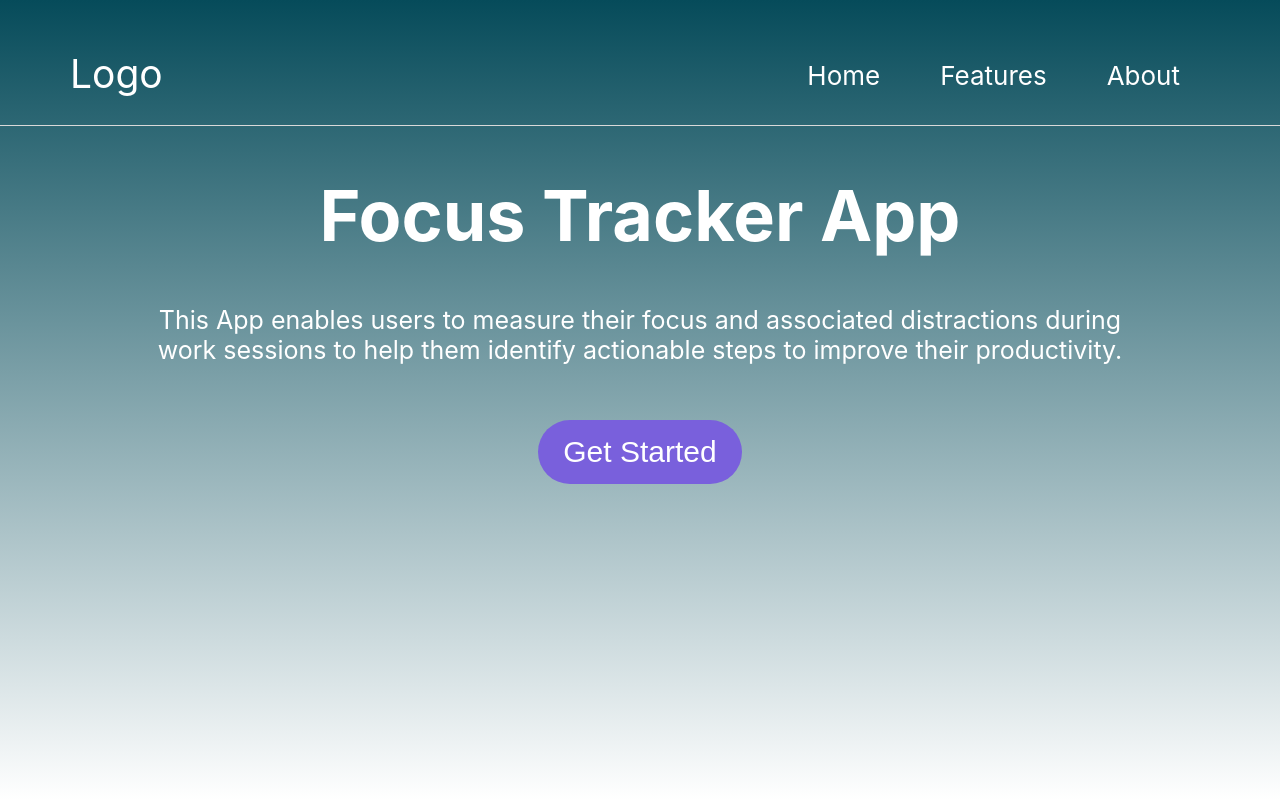
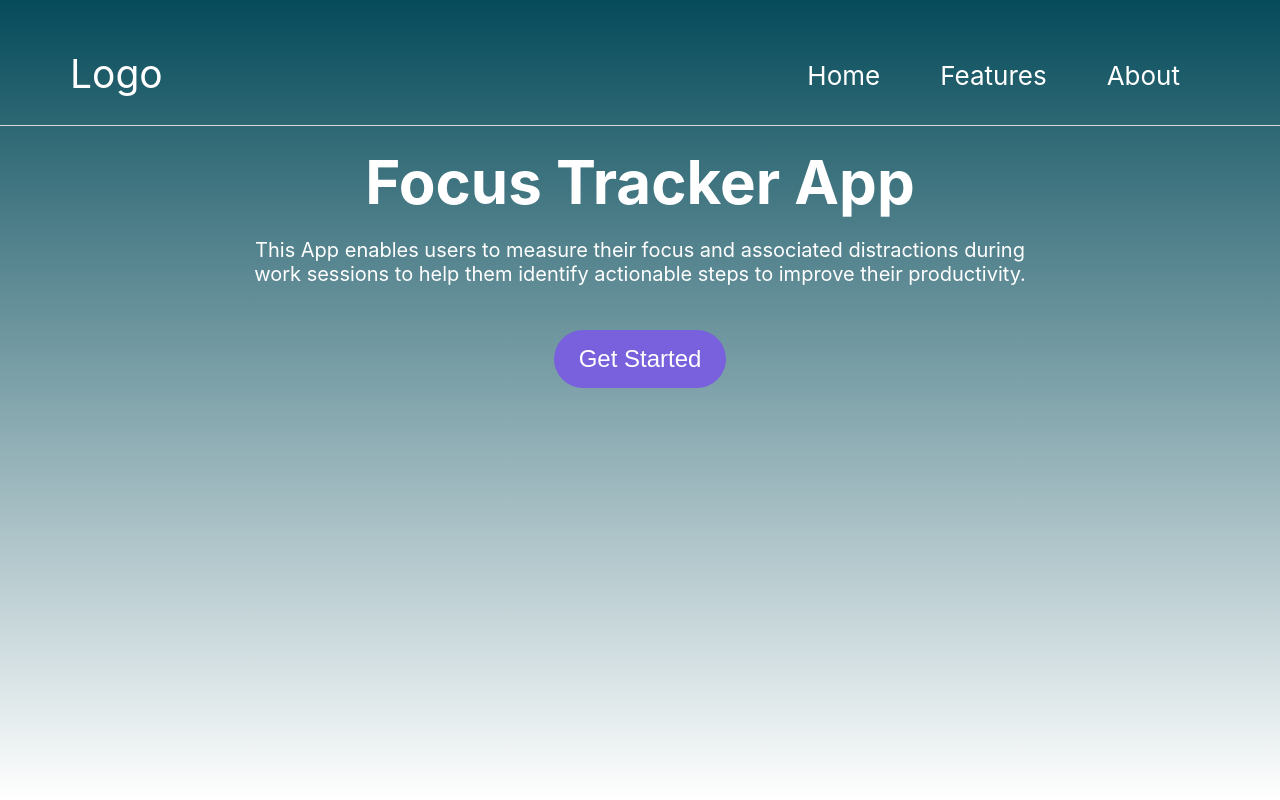
Before and after one commit to karenjennyli/focus-tracker, a React (Create React App) app in the folder django-focus-tracker-react/frontend/: page / in a window 1280 px wide. Shown: the top 800 px of the page. Built offline with nearby package versions, Linux system fonts and the light colour scheme.

Commit message:
Minor change for format

```diff
--- a/django-focus-tracker-react/frontend/src/App.css
+++ b/django-focus-tracker-react/frontend/src/App.css
@@ -49,12 +49,13 @@ nav li {
 
 .main-content {
   text-align: center;
-  font-size: 35px;
+  font-size: 30px;
+  padding: 20px;
 }
 
 .intro {
   text-align: center;
-  font-size: 25px;
+  font-size: 20px;
 }
 
 .get-started {
@@ -71,3 +72,8 @@ nav li {
 .get-started:hover {
   background-color: #69c0ff;
 }
+
+h1 {
+  margin-top: 0;
+  margin-bottom: 0;
+}
```
